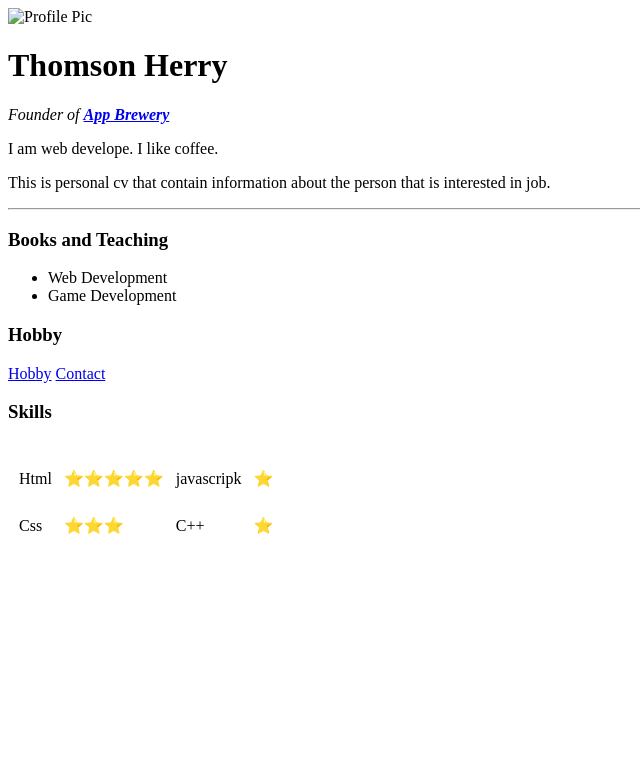
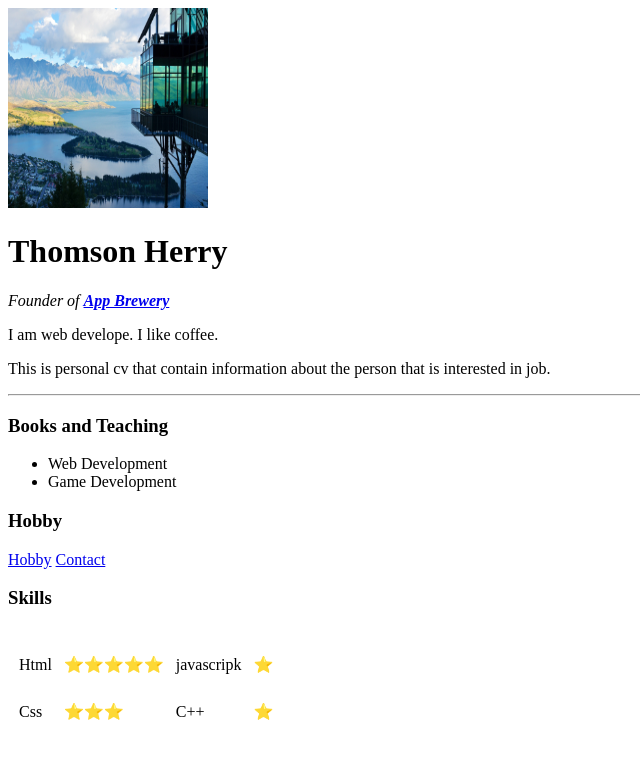
Before and after one commit to MuhammadZainbutt/CV, a plain HTML site: page index.html in a window 1280 px wide. Shown: the whole page, without its empty margins (0-640 px from the left). Drawn offline with Linux system fonts and the light colour scheme.

Commit message:
Update index.html

```diff
--- a/index.html
+++ b/index.html
@@ -7,7 +7,7 @@
     <title>Document</title>
 </head>
 <body>
-    <img src="images/Milford.jpg" alt="Profile Pic" height="200px" width="200px">
+    <img src="Milford.jpg" alt="Profile Pic" height="200px" width="200px">
     <h1>Thomson Herry</h1>
     <p><em>Founder of <strong><a href="https://appbrewery.com/">App Brewery</a></strong></em></p>
     <p>I am web develope. I like coffee. </p>
```
